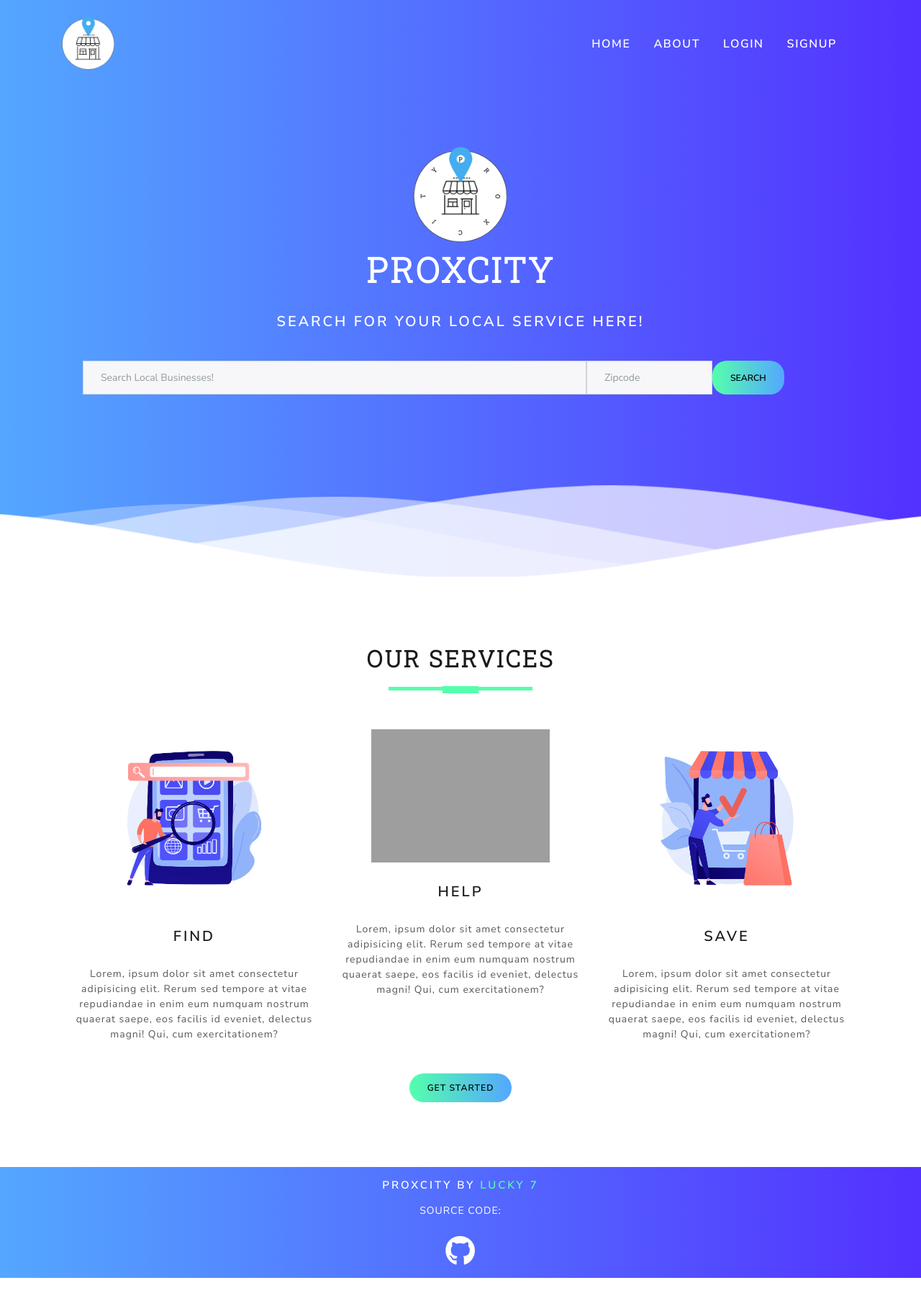
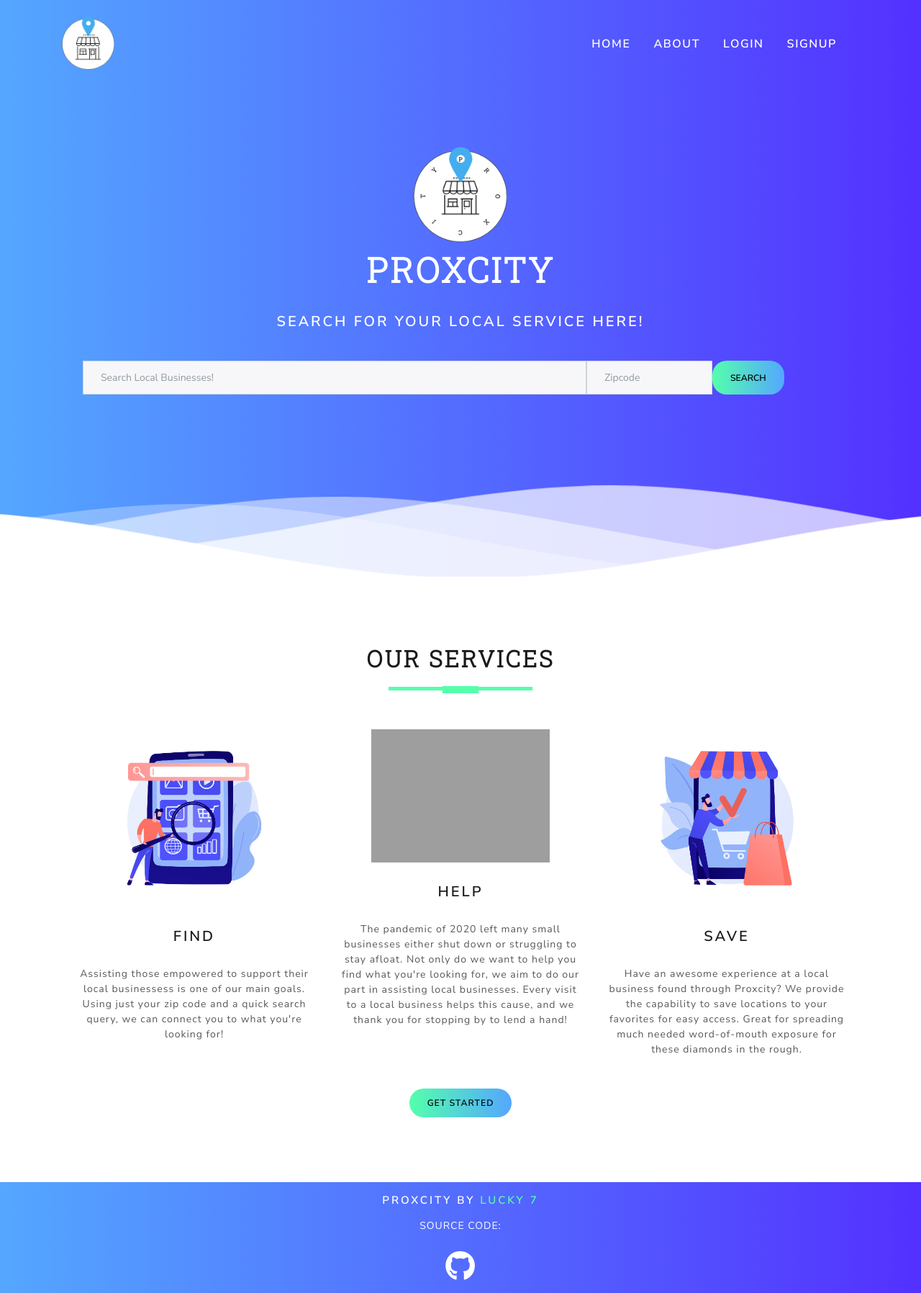
Before and after one commit to Kou-kun42/local-business-finder, a Flask app: page / in a window 1280 px wide. Shown: the whole page at 72% size. Before the commit the page ends 1775 px from the top, so only its background shows below. Run offline with Flask 2, Linux system fonts and the light colour scheme; some libraries are stand-ins or nearby versions; grey boxes are pictures that could not be loaded.

Commit message:
added preliminary descriptions to homepage divs

```diff
--- a/proxcity_app/templates/home.html
+++ b/proxcity_app/templates/home.html
@@ -48,28 +48,30 @@
       <div class="col-md-4 my-2 services">
         <img src="/static/search.jpg" alt="" class="service-img w-75">
         <h4 class="my-4">Find</h4>
-        <p>Lorem, ipsum dolor sit amet consectetur adipisicing elit.
-           Rerum sed tempore at vitae repudiandae in enim eum numquam
-           nostrum quaerat saepe, eos facilis id eveniet, delectus
-           magni! Qui, cum exercitationem?</p>
+        <p>Assisting those empowered to support their local businessess
+          is one of our main goals. Using just your zip code and a quick
+          search query, we can connect you to what you're looking for!</p>
       </div>
 
       <div class="col-md-4 my-2 services">
         <img src="/static/help.jpg" alt="" class="service-img w-75">
         <h4 class="my-4">Help</h4>
-        <p>Lorem, ipsum dolor sit amet consectetur adipisicing elit.
-           Rerum sed tempore at vitae repudiandae in enim eum numquam
-           nostrum quaerat saepe, eos facilis id eveniet, delectus
-           magni! Qui, cum exercitationem?</p>
+        <p>The pandemic of 2020 left many small businesses either shut down
+          or struggling to stay afloat. Not only do we want to help you
+          find what you're looking for, we aim to do our part in assisting
+          local businesses. Every visit to a local business helps this cause,
+          and we thank you for stopping by to lend a hand!
+        </p>
       </div>
 
       <div class="col-md-4 my-2 services">
         <img src="/static/save.jpg" alt="" class="service-img w-75">
         <h4 class="my-4">Save</h4>
-        <p>Lorem, ipsum dolor sit amet consectetur adipisicing elit.
-           Rerum sed tempore at vitae repudiandae in enim eum numquam
-           nostrum quaerat saepe, eos facilis id eveniet, delectus
-           magni! Qui, cum exercitationem?</p>
+        <p>Have an awesome experience at a local business found through
+          Proxcity? We provide the capability to save locations to your
+          favorites for easy access. Great for spreading much needed
+          word-of-mouth exposure for these diamonds in the rough.
+        </p>
       </div>
     </div>
     <a href="{{ url_for('auth.login') }}" class="btn btn-primary btn-md">Get Started</a>
```
